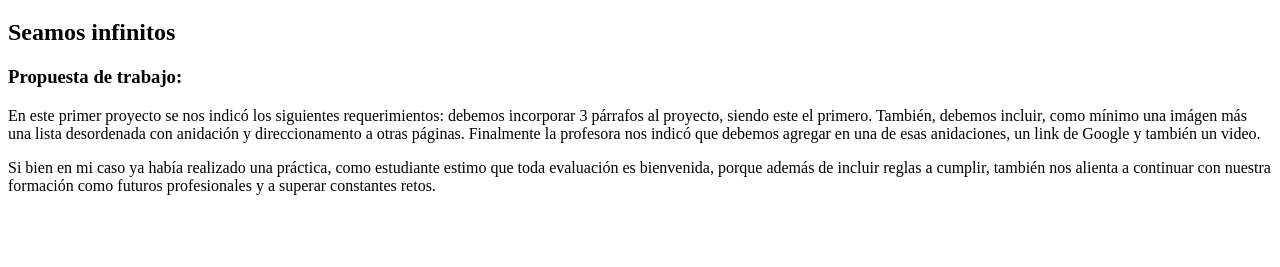
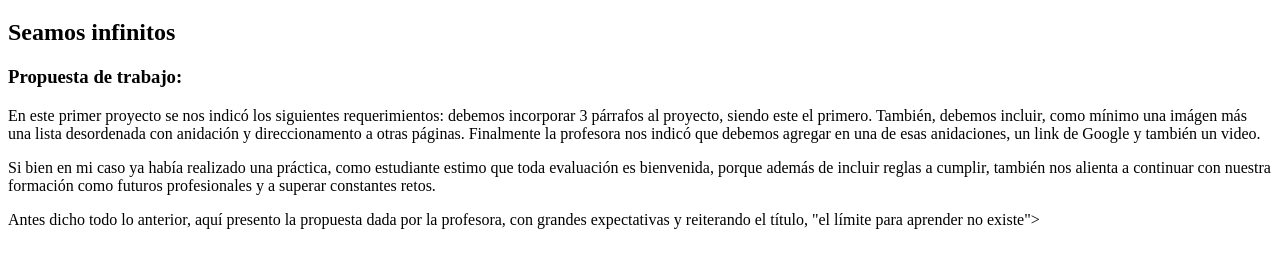
Before and after one commit to DaianaBaldovi/Proyecto, a plain HTML site: page index.html in a window 1280 px wide. Shown: the part 61-328 px from the top of the page. Drawn offline with Linux system fonts and the light colour scheme.

Commit message:
continuamos

```diff
--- a/index.html
+++ b/index.html
@@ -18,7 +18,8 @@
     Finalmente la profesora nos indicó que debemos agregar en una de esas anidaciones, un link de Google y también un video.</p>
 <p>Si bien en mi caso ya había realizado una práctica, como estudiante estimo que toda evaluación es bienvenida, porque además de incluir reglas
     a cumplir, también nos alienta a continuar con nuestra formación como futuros profesionales y a superar constantes retos. </p>
-<p></p>
+<p>Antes dicho todo lo anterior, aquí presento la propuesta dada por la profesora, con grandes expectativas y reiterando el título, "el límite para aprender
+    no existe"></p>
 
 </body>
 </html>
```
